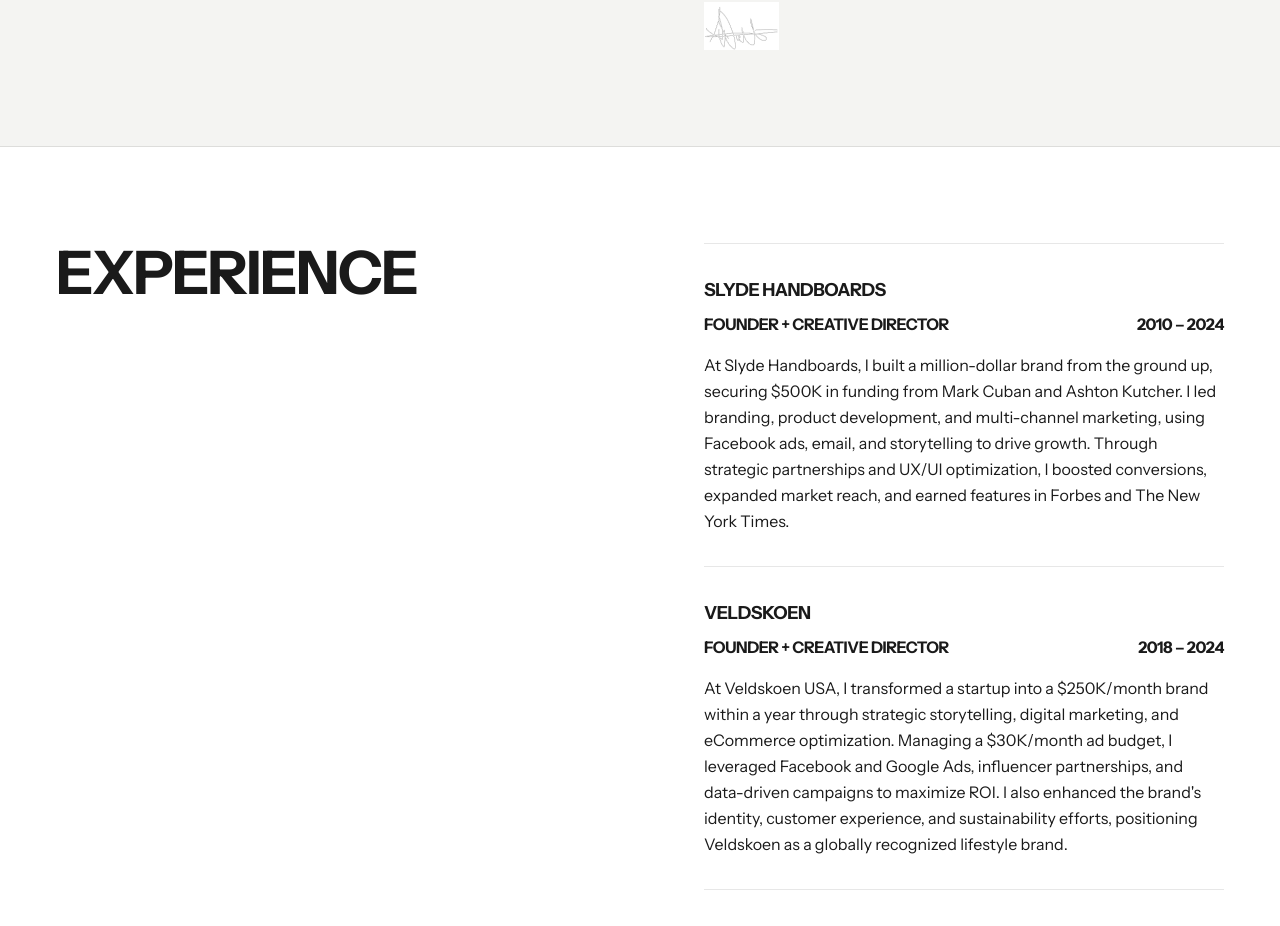
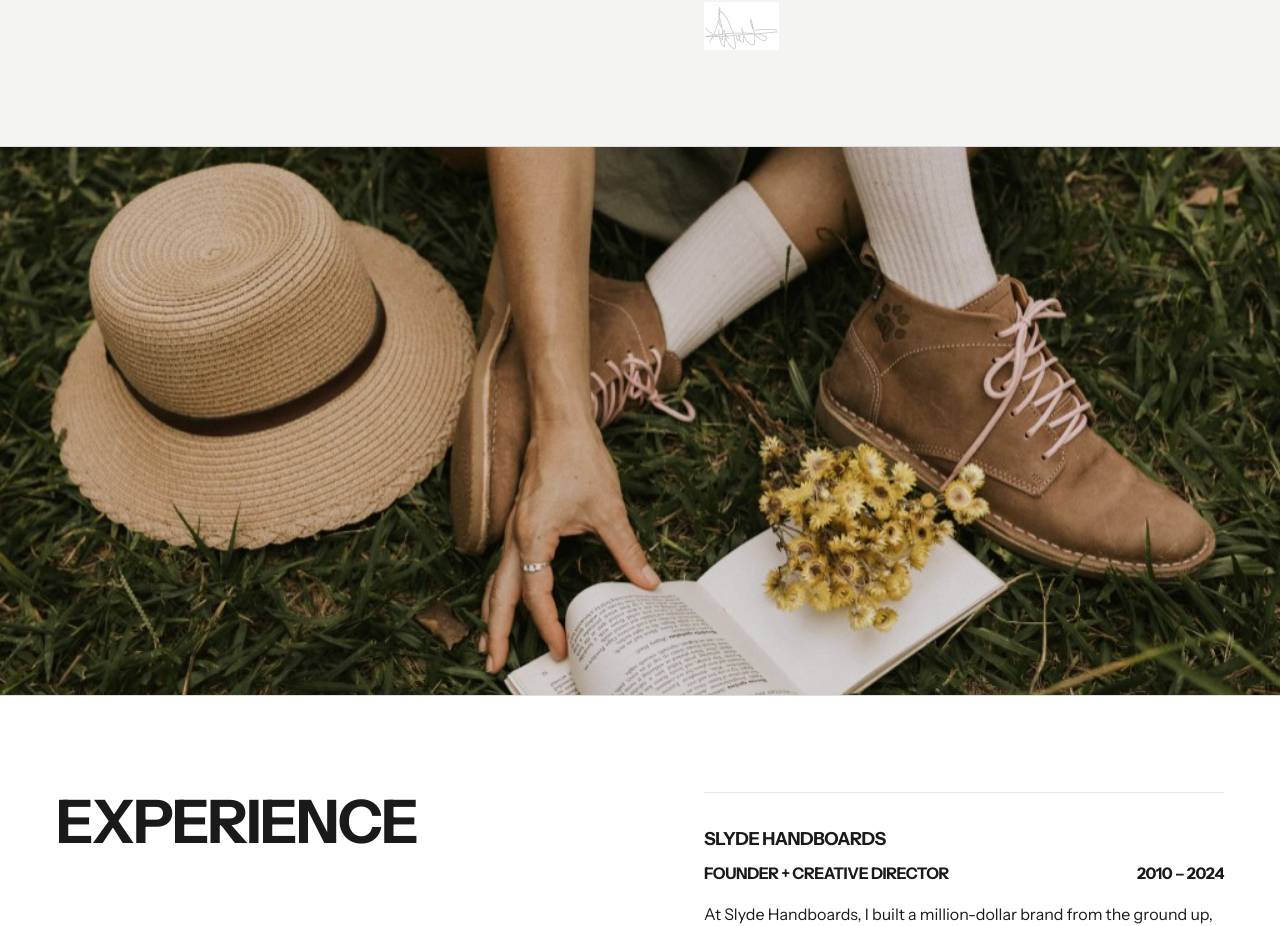
Before and after one commit to Steverizible/steve-portfolio, a Next.js app: page / in a window 1280 px wide. Shown: the part 7129-8055 px from the top of the page. Built offline with nearby package versions, Linux system fonts and the light colour scheme.

Commit message:
Add MotivationBreakout component and corresponding image reference to enhance the Motivation section. Update images.ts to include new image path for motivation breakout.

```diff
--- a/app/page.tsx
+++ b/app/page.tsx
@@ -9,6 +9,7 @@
 import Footer from "@/components/Footer";
 import Hero from "@/components/Hero";
 import Motivation from "@/components/Motivation";
+import MotivationBreakout from "@/components/MotivationBreakout";
 
 export default function Home() {
   return (
@@ -20,6 +21,7 @@
         <About />
         <Expertise />
         <Motivation />
+        <MotivationBreakout />
         <Experience />
         <FavoriteStack />
         <Awards />
--- /dev/null
+++ b/components/MotivationBreakout.tsx
@@ -0,0 +1,19 @@
+import Image from "next/image";
+import { sectionImages } from "@/lib/images";
+
+export default function MotivationBreakout() {
+  return (
+    <section className="w-full border-b border-border">
+      <div className="relative aspect-[21/9] w-full min-h-[220px] md:min-h-[320px] lg:min-h-[400px]">
+        <Image
+          src={sectionImages.motivationBreakout}
+          alt="Person reading in a field of grass, wearing brown boots and a straw hat"
+          fill
+          className="object-cover"
+          sizes="100vw"
+          priority={false}
+        />
+      </div>
+    </section>
+  );
+}
--- a/lib/images.ts
+++ b/lib/images.ts
@@ -14,6 +14,7 @@
   about: "/images/about/steve.avif",
   motivation: "/images/motivation/motivation.avif",
   motivationSignature: "/images/motivation/signature.png",
+  motivationBreakout: "/images/motivation/breakout.png",
   experience: "/images/experience/experience.avif",
 } as const;
 
```
Also changed, not shown: public/images/motivation/breakout.png (added).
